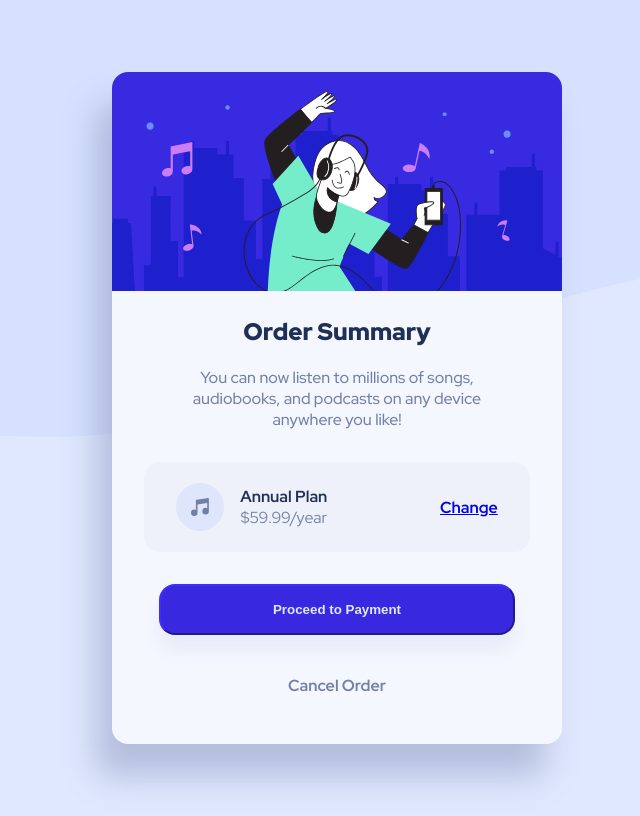
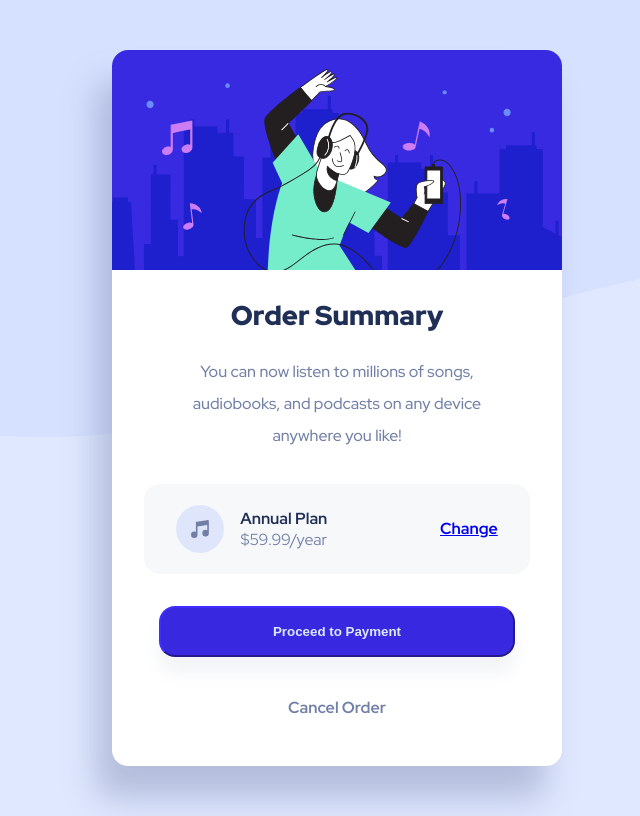
Before and after one commit to salahdinebocuif/order-summary, a plain HTML site: page index.html in a window 1280 px wide. Shown: the whole page, without its empty margins (303-943 px from the left). Drawn offline with Linux system fonts and the light colour scheme.

Commit message:
modified file

```diff
--- a/index.css
+++ b/index.css
@@ -22,7 +22,7 @@ body {
   text-align: center;
   max-width: 28.1rem;
   border-radius: 1rem;
-  background-color: var(--Very-pale-blue);
+  background-color: white;
   padding-bottom: 2rem;
   box-shadow: -1rem 2rem 2rem hsl(var(--sub-blue),.4);
 }
@@ -33,11 +33,13 @@ body {
 .item-a h2 {
   font-weight: 900;
   color: var(--Dark-blue);
+  font-size: 1.7rem;
 }
 .item-a p {
 margin-inline: 1rem;
   padding: 0 3.7rem;
   font-weight: 500;
+  line-height: 2;
   color:var(--Desaturated-blue)
 }
 .item-b {
```
